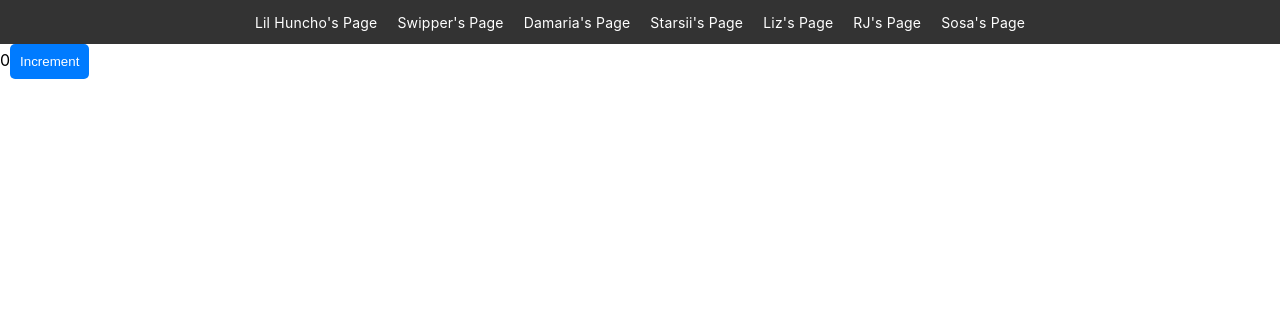
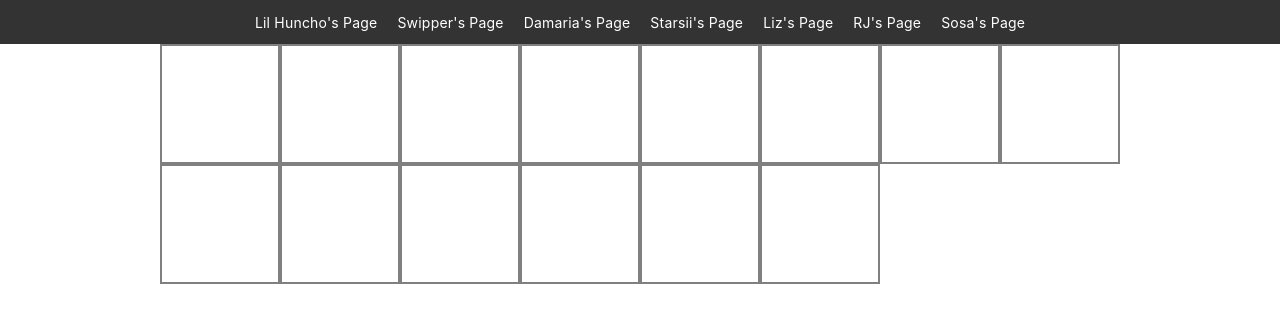
Before and after one commit to jojobobby/React-Amigos, a React (Create React App) app: page /RalphsPage in a window 1280 px wide. Shown: the top 322 px of the page. Built offline with nearby package versions, Linux system fonts and the light colour scheme.

Commit message:
Im off the Grid Grid Grid Grid Grid Grid

```diff
--- a/src/RalphsPage.js
+++ b/src/RalphsPage.js
@@ -2,10 +2,11 @@ import './App.css';
 import React, { useState } from 'react';
 import { ReactDOM } from 'react';
 import Counter from './raphealsFiles/components/counter';
-
+import Square from './raphealsFiles/components/square';
+import Grid from './raphealsFiles/components/grid';
 function RalphPage() {
   return (
-    <Counter/>
+    <Grid/>
   );
 }
 
--- a/src/raphealsFiles/components/counter.jsx
+++ b/src/raphealsFiles/components/counter.jsx
@@ -1,10 +1,11 @@
 import React, { Component } from 'react';
-
+import ReactDOM from 'react-dom';
 //JSX Expression that calls to react create component
 class Counter extends Component {
     //Object of changing states
     state = {
-        count: 0
+        count: 0,
+        win: <h1></h1>
     };
 
     styles = {
@@ -27,25 +28,36 @@ class Counter extends Component {
         <React.Fragment>
             <span className=''>{this.state.count}</span>
             <button onClick={this.incrementCount}>Increment</button>
+            <button onClick={this.resetCount}>Reset</button>
+            <p>{this.state.win}</p>
         </React.Fragment>
         );
     }
 
     incrementCount = () => {
-        console.log("ran")
         const count = this.state.count + 1;
 
-        console.log(count)
+        if (count === 100)
+        {
+          this.setState({ win: <h1>You Win!</h1> });
+        }
+
         this.setState({count});
+    }
 
+    WinMessage = () => {
 
+    }
+
+    resetCount = () => {
+        this.setState({count:0})
     }
 
     formatCount() {
         //take count from that object
         const { count } = this.state;
 
-        return count === 0 ? <h1>Zero</h1> : count;
+        return count === 0 ? <h1>Win</h1> : count;
     }
 
     switch (element) {}
--- /dev/null
+++ b/src/raphealsFiles/components/grid.jsx
@@ -0,0 +1,54 @@
+import React, { Component } from 'react';
+import ReactDOM from 'react-dom';
+import Square from './square';
+//JSX Expression that calls to react create component
+class Grid extends Component {
+    constructor() {
+        super()
+
+        const cssCauseImLazy = {
+            width:'120px',
+            height:'120px'
+        }
+
+        this.valueArray = [0,1,2,3,4,5,5,6,7,3,2,4,5, <img style={cssCauseImLazy} src="https://www.digitalocean.com/_next/static/media/intro-to-cloud.d49bc5f7.jpeg" ></img>];
+        this.grid = this.generateSquares();
+
+        this.generateSquares.bind(this)
+    }
+
+    styles = {
+        display:'grid',
+        gridTemplateColumns: 'repeat(8, 120px)',
+        gridTemplateRows: 'repeat(8, 120px)',
+        justifyContent: 'center'
+    }
+
+    render() {
+        return (
+            <div style={this.styles}>
+               {
+                 this.generateSquares()
+               }
+            </div>
+        )
+    }
+
+    generateSquares = () => {
+        let squares = [];
+        for (let value in this.valueArray) {
+            console.log(value);
+            console.log(this.valueArray)
+            squares.push(<Square value={this.valueArray[value]} key={value} />);
+        }
+        return squares;
+    }
+
+    state = {
+
+    }
+
+
+}
+
+export default Grid;
--- /dev/null
+++ b/src/raphealsFiles/components/square.jsx
@@ -0,0 +1,45 @@
+import React, { Component } from 'react';
+import ReactDOM from 'react-dom';
+//JSX Expression that calls to react create component
+class Square extends Component {
+    constructor(props) {
+        super(props);
+    }
+
+    state = {
+        active: false,
+        value: ""
+    }
+
+    style = {
+        display: 'flex',
+        justifyContent: 'center',
+        alignItems: 'center',
+        border: '2px solid gray',
+        padding: '25px',
+        width: '120px',
+        height: '120px',
+    }
+
+    changeValue = () => {
+        let { active } = this.state;
+
+        if (active)
+            return;
+
+        this.setState({value: this.props.value})
+        active = true;
+    }
+
+    render () {
+        return (
+            <React.Fragment>
+                <square style={this.style} onClick={this.changeValue}>
+                    <>{this.state.value}</>
+                </square>
+            </React.Fragment>
+        )
+    }
+}
+
+export default Square;
```
